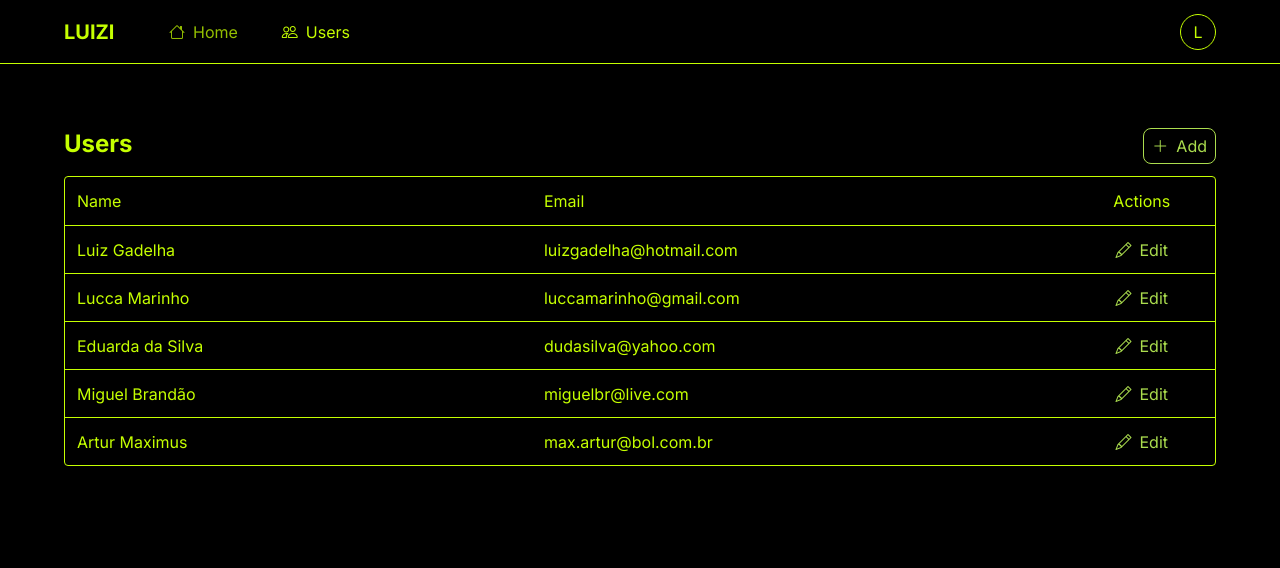
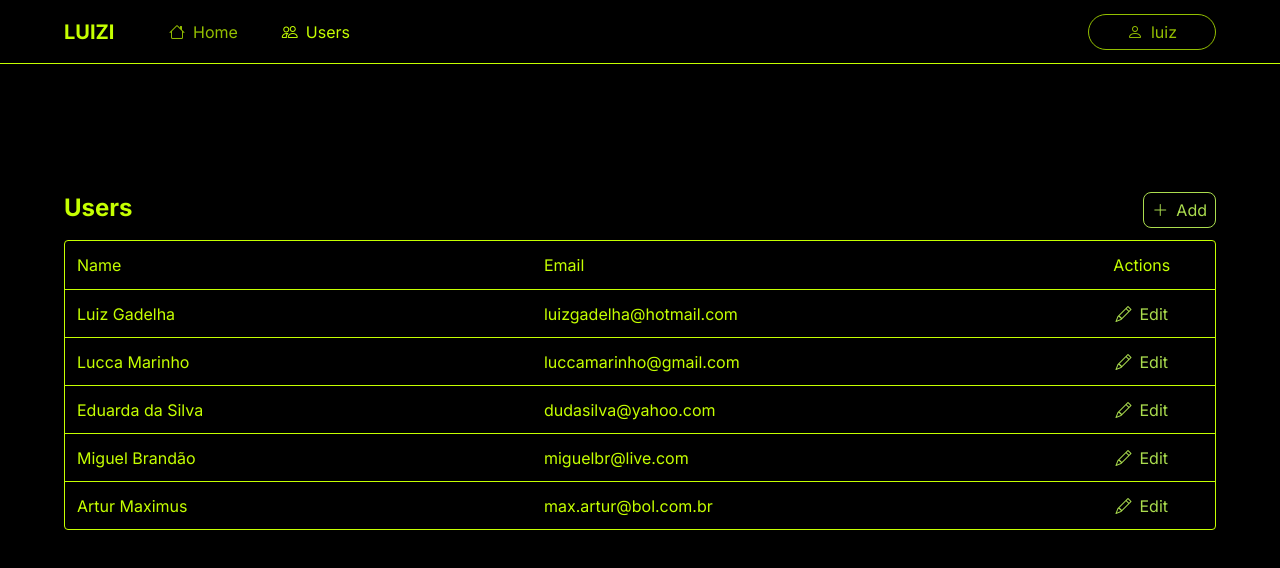
Before and after one commit to luizgadel/dashboard-nextjs, a Next.js app: page /users in a window 1280 px wide. Shown: the top 568 px of the page. Built offline with nearby package versions, Linux system fonts and the light colour scheme; a web font is replaced by a local one.

Commit message:
fix: authconfig
fixed a bug on authconfig where it would make lots of redirects;
reorganized the files so the homepage stays on '/home' route.

```diff
--- a/app/layout.tsx
+++ b/app/layout.tsx
@@ -1,7 +1,7 @@
 import '@/app/ui/global.css'
 import 'bootstrap-icons/font/bootstrap-icons.css';
 import { inter } from './ui/fonts';
-import Topbar from './(home)/ui/topbar/topbar';
+import Topbar from './ui/topbar/topbar';
 
 export default function RootLayout({
   children,
--- a/app/(home)/ui/dropdown-menu/dropdown-menu.tsx
+++ b/app/ui/dropdown-menu/dropdown-menu.tsx
@@ -28,15 +28,21 @@ export default function DropdownMenu() {
         { text: 'Logout', icon: 'bi-box-arrow-right', action: () => { callLogout() }}
     ]
 
-    const firstLetter = "l";
+    const username = "luiz";
 
     return (
         <>
             <button
-              className="rounded-full border text-halborn-500 border-halborn-500 w-9 h-9 hover:bg-halborn-500 hover:text-black"
+              className={clsx(
+                "rounded-full w-32 h-9 border \
+                hover:border-halborn-500 hover:text-halborn-500",
+                {'border-halborn-500 text-halborn-500': isMenuVisible},
+                {'border-halborn-500/75 text-halborn-500/75': !isMenuVisible}
+              )}
               onClick={toggleMenu}
             >
-                {firstLetter.toLocaleUpperCase()}
+                <i className='bi-person'></i>
+                <span className="ms-2">{username}</span>
             </button>
             <div className={clsx("\
                 absolute h-fit-content w-32 top-14 right-16 py-2 \
--- a/app/(home)/ui/topbar/topbar.tsx
+++ b/app/ui/topbar/topbar.tsx
@@ -4,7 +4,7 @@ import Link from "next/link";
 
 export default function Topbar() {
     const menuItems = [
-        { text: 'Home', icon: 'bi-house', link: '/'},
+        { text: 'Home', icon: 'bi-house', link: '/home'},
         { text: 'Users', icon: 'bi-people', link: '/users'}
     ]
     return (
--- a/app/(home)/ui/user-table/user-table.tsx
+++ b/app/ui/user-table/user-table.tsx
@@ -40,14 +40,14 @@ export default function UsersTable() {
     return (
         <div className="flex flex-row border border-halborn-500 rounded mt-3">
             {columnNames.map((cn) => (
-                <div className="flex grow flex-col">
+                <div key={cn.name} className="flex grow flex-col">
                     <div className="h-12 ps-3 pt-3">
                         <span>
                             {cn.name}
                         </span>
                     </div>
                     {users.map(u => (
-                        <div className="h-12 ps-3 flex items-center border-t border-halborn-500">
+                        <div key={u.email} className="h-12 ps-3 flex items-center border-t border-halborn-500">
                             <span>
                                 {cn.action(u)}
                             </span>
--- a/app/(home)/users/page.tsx
+++ b/app/users/page.tsx
@@ -3,7 +3,7 @@ import UserTable from "../ui/user-table/user-table";
 export default function Page() {
     return (
         <>
-            <div className="flex flex-col grow h-screen bg-black text-halborn-500 p-16">
+            <div className="flex flex-col grow h-screen bg-black text-halborn-500 px-16 py-32">
                 <div className="flex justify-between">
                     <span className="font-bold text-2xl">Users</span>
                     <button >
```
Also changed, not shown: auth.config.ts (+18 -2 lines), app/home/page.tsx (renamed from app/page.tsx), app/profile/page.tsx (renamed from app/(home)/profile/page.tsx), app/ui/bar-links/bar-links.tsx (renamed from app/(home)/ui/bar-links/bar-links.tsx).
